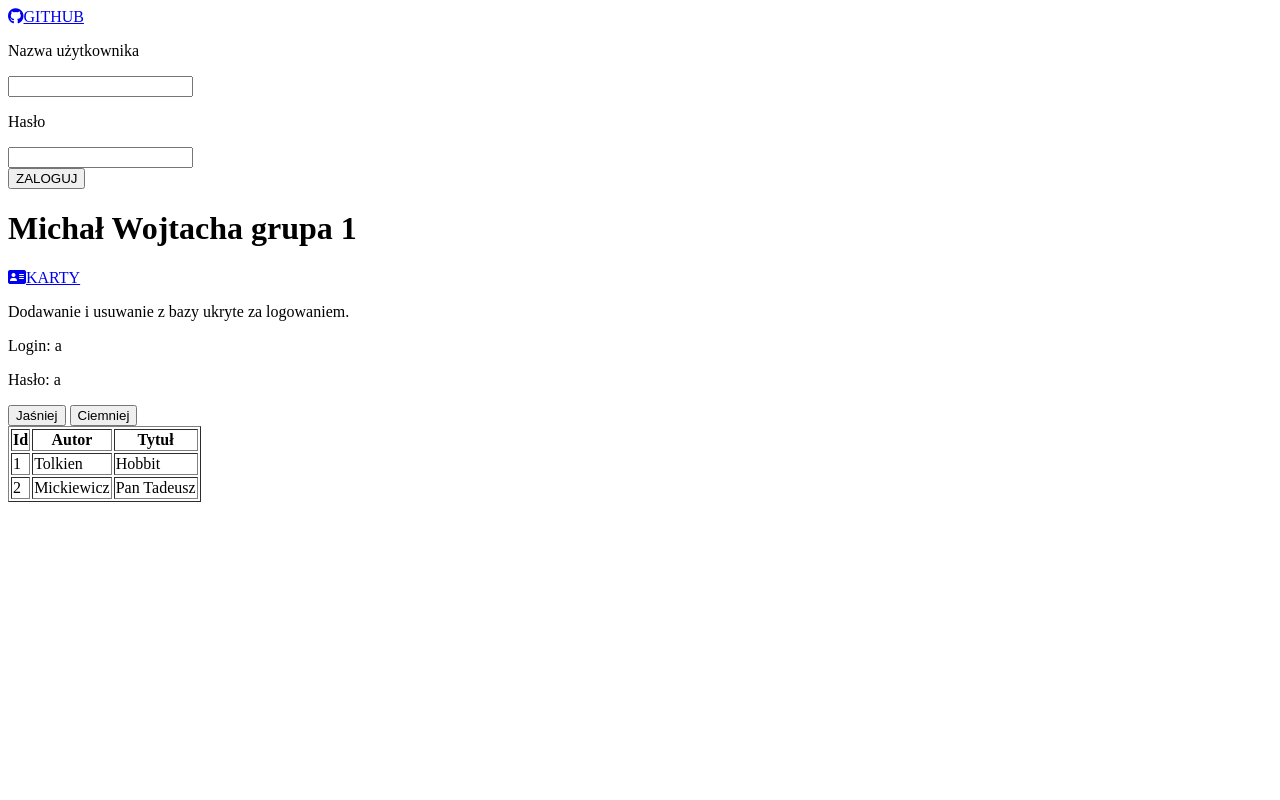
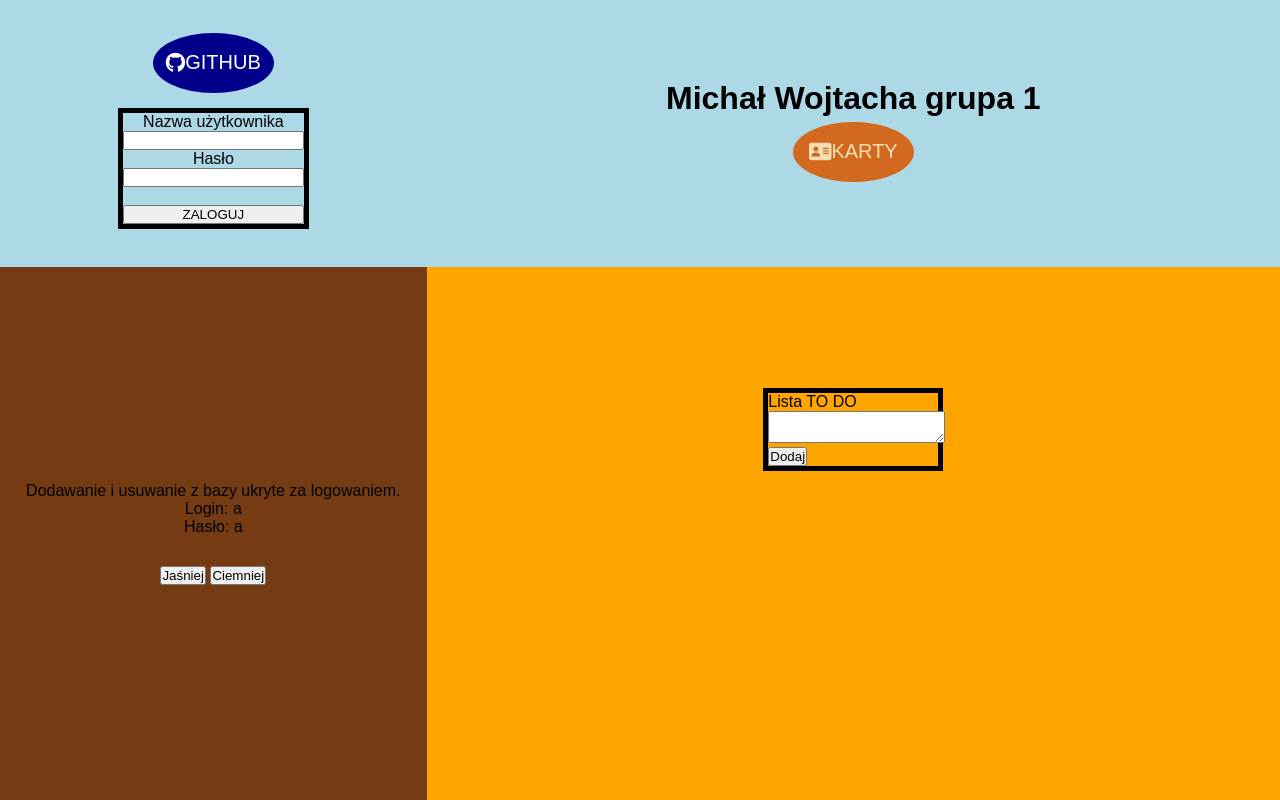
Before and after one commit to 3ti-2020/crud-wiele-do-wielu-michal-wojtacha, a PHP site: page /todo/index.php in a window 1280 px wide. Run offline with PHP 8.4, Linux system fonts and the light colour scheme; data comes from the database, SQL or seed files in the repository; data that the repository does not hold is empty; some libraries are stand-ins or nearby versions.

Commit message:
to do list

```diff
--- a/todo/index.php
+++ b/todo/index.php
@@ -4,7 +4,7 @@
     <meta charset="UTF-8">
     <meta name="viewport" content="width=device-width, initial-scale=1.0">
     <title>Document</title>
-    <link rel="stylesheet" href="style.css">
+    <link rel="stylesheet" href="../style.css">
     <script src="https://kit.fontawesome.com/4fb762f9bd.js" crossorigin="anonymous"></script>
 </head>
 <body>
@@ -31,21 +31,38 @@
     </div>
     </div>
     <div id="main" class="main">
-    <?php
-    $conn = new mysqli("remotemysql.com", "iLlI4Mu3Ym", "cjbNgHQp2x", "iLlI4Mu3Ym");
-    $result = $conn -> query("select `iLlI4Mu3Ym`.`lib_autor_tytul`.`id_autor_tytul` AS `id_autor_tytul`,`iLlI4Mu3Ym`.`lib_autor`.`imie` AS `imie`,`iLlI4Mu3Ym`.`lib_tytul`.`tytul` AS `tytul` from `iLlI4Mu3Ym`.`lib_tytul` join `iLlI4Mu3Ym`.`lib_autor_tytul` join `iLlI4Mu3Ym`.`lib_autor` where `iLlI4Mu3Ym`.`lib_autor_tytul`.`id_autor` = `iLlI4Mu3Ym`.`lib_autor`.`id_autor` and `iLlI4Mu3Ym`.`lib_autor_tytul`.`id_tytul` = `iLlI4Mu3Ym`.`lib_tytul`.`id_tytul`");
-    echo("<table border='1'>");
-    echo("<th>Id</th>");
-    echo("<th>Autor</th>");
-    echo("<th>Tytuł</th>");
-    while($row = $result -> fetch_assoc()){
-        echo("<tr class='myrow'>");
-        echo("<td>".$row['id_autor_tytul']."</td>"."<td>".$row['imie']."</td>"."<td>".$row['tytul']."</td>");
-        echo("</tr>");
-    }
-    echo("</table>");
-    ?>
+    <div class="todo">
+            <div style="width: 200px; height: 300px;">
+        <div class="cnt">
+            <form class="form" id="todoForm">
+                <div class="form-row">
+                    <label class="form-label" for="todoMessage">Lista TO DO</label>
+                    <textarea class="form-message" name="todoMessage" id="todoMessage"></textarea>
+                </div>
+                <div class="form-row">
+                    <button type="submit" class="button form-button">Dodaj</button>
+                </div>
+            </form>
+
+            <section class="list-cnt">
+
+                <div class="list" id="todoList">
+                </div>
+            </section>
+        </div>
+
+        <template id="elementTemplate">
+        <div class="element-text"></div>
+            <div class="element-bar">
+                <h3 class="element-date"></h3>
+                <button class="element-delete" title="Usuń zadanie">
+                   Usuń zadanie
+                </button>
+            </div>
+        </template>
+        </div>
     </div>
-    <script src="script.js"></script>
+        <script src="script.js"></script>
+    </div>
 </body>
 </html>
```
Also changed, not shown: todo/script.js (added, +48 -0 lines).
